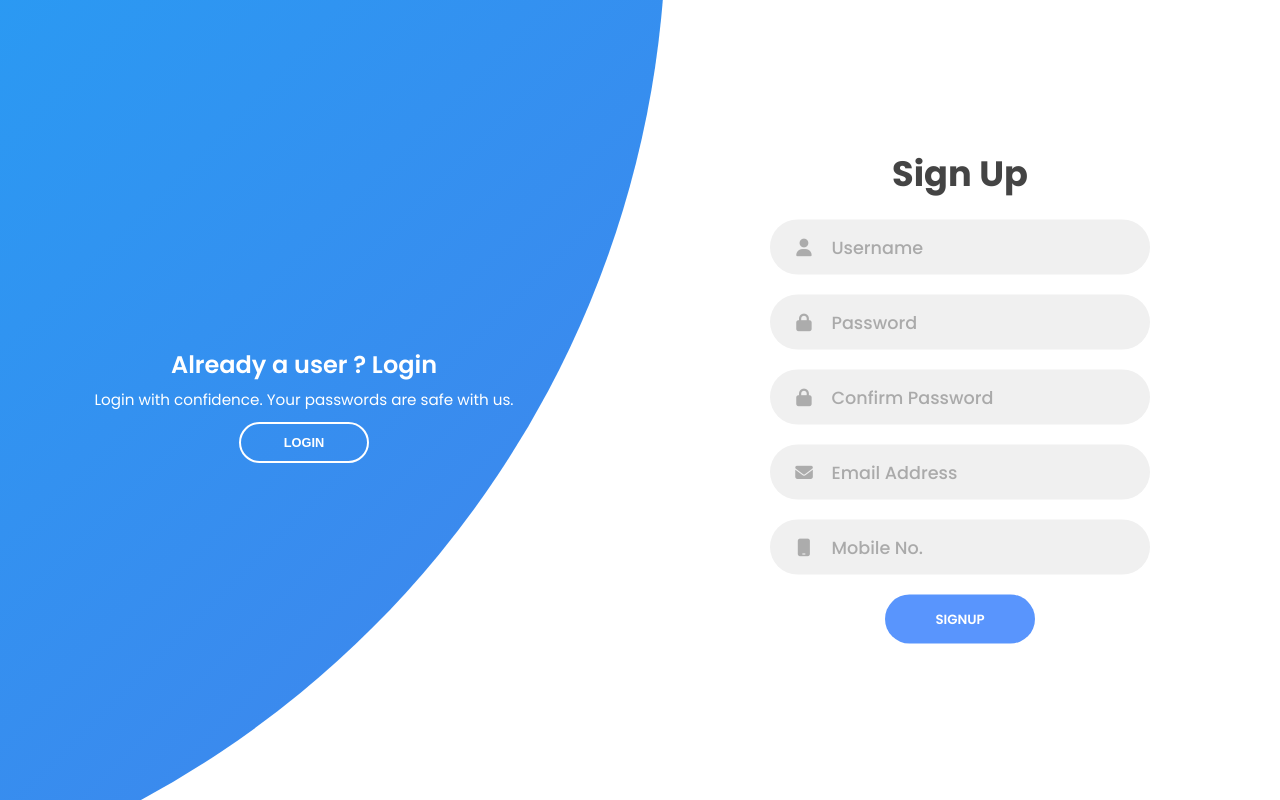
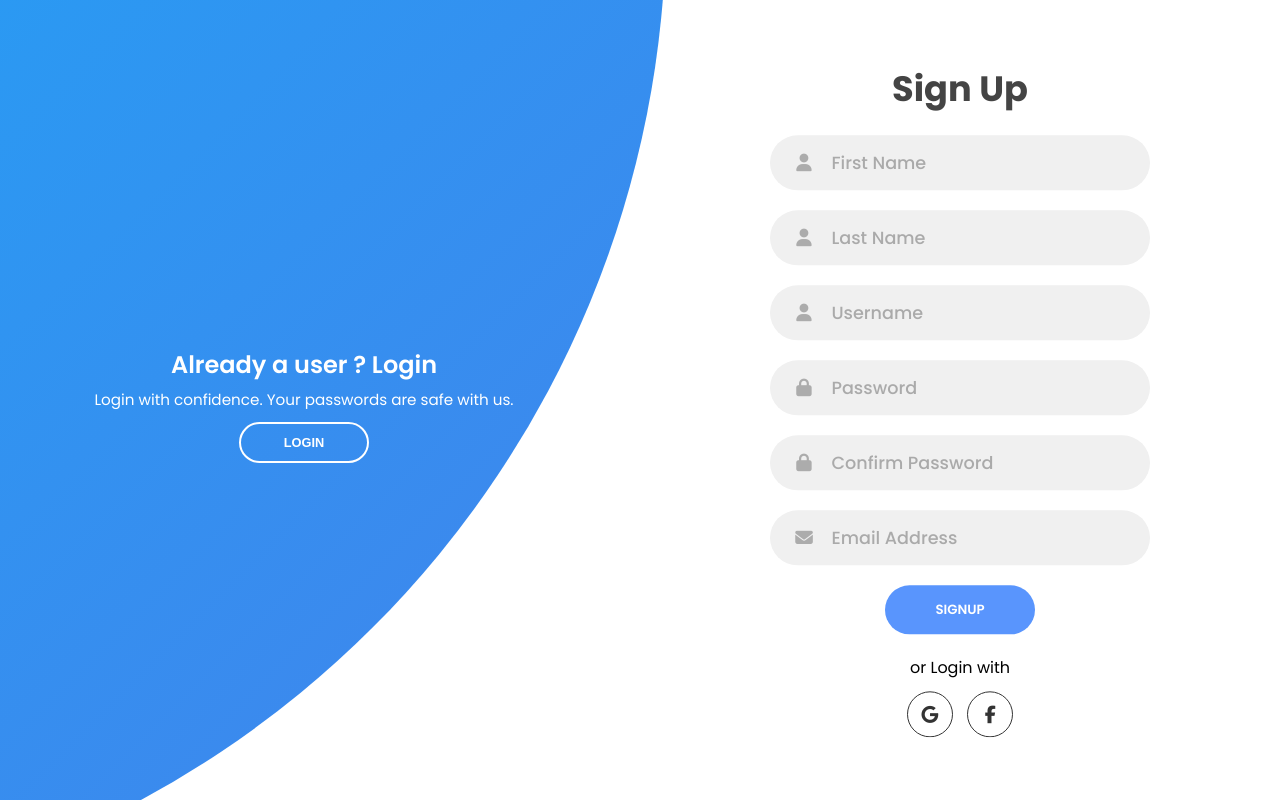
Before and after one commit to TanishqSwami03/T-Passwords, a Django app: page /signup/ in a window 1280 px wide. Run offline with Django 4.2, Linux system fonts and the light colour scheme; some libraries are stand-ins or nearby versions.

Commit message:
Login/Signup with google added

```diff
--- a/Tpass/Tpass/urls.py
+++ b/Tpass/Tpass/urls.py
@@ -19,5 +19,6 @@ from django.urls import path, include
 
 urlpatterns = [
     path('admin/', admin.site.urls),
-    path('', include('base.urls'))
+    path('', include('base.urls')),
+    path('accounts/', include("allauth.urls")),
 ]
--- a/Tpass/base/forms.py
+++ b/Tpass/base/forms.py
@@ -5,10 +5,11 @@ from django import forms
 # sign-up form
 class SignUpForm(UserCreationForm):
     email = forms.EmailField(label="", widget = forms.TextInput(attrs={'class':'form-control', 'placeholder':'Email Address'}))
-    mobile = forms.CharField(label="", widget = forms.TextInput(attrs={'class':'form-control','placeholder':'Mobile No.'}))
+    first_name = forms.EmailField(label="", widget = forms.TextInput(attrs={'class':'form-control', 'placeholder':'First Name'}))
+    last_name = forms.EmailField(label="", widget = forms.TextInput(attrs={'class':'form-control', 'placeholder':'Last Name'}))
     class Meta:
         model = User
-        fields = ['username', 'password1', 'password2', 'email', 'mobile' ]
+        fields = ['username', 'password1', 'password2', 'email', 'first_name', 'last_name' ]
 
     def __init__(self, *args, **kwargs):
         super(SignUpForm, self).__init__(*args, **kwargs)
--- a/Tpass/base/templates/signup.html
+++ b/Tpass/base/templates/signup.html
@@ -1,3 +1,5 @@
+{% load socialaccount %}
+
 <!DOCTYPE html>
 <html lang="en">
 
@@ -7,6 +9,7 @@
     <link rel="shortcut icon" href="/static/logo/fav_logo.png" type="image/x-icon">
     <script src="https://kit.fontawesome.com/64d58efce2.js" crossorigin="anonymous"></script>
     <link rel="stylesheet" href="/static/css/login.css" />
+    <!-- <link href="/static/css/bootstrap.min.css" rel="stylesheet" /> -->
     <title>T Passwords</title>
 </head>
 
@@ -17,6 +20,16 @@
                 <form action="#" method="POST" class="sign-in-form">
                     <h2 class="title">Sign Up</h2>
                     {% csrf_token %}
+                    <div class="input-field">
+                        <i class="fas fa-user"></i>
+                        {{ form.first_name }}
+                        <!-- <input type="text" name="first_name" placeholder="First Name" /> -->
+                    </div>
+                    <div class="input-field">
+                        <i class="fas fa-user"></i>
+                        {{ form.last_name }}
+                        <!-- <input type="text" name="last_name" placeholder="Last Name" /> -->
+                    </div>
                     <div class="input-field">
                         <i class="fas fa-user"></i>
                         {{ form.username }}
@@ -37,24 +50,16 @@
                         {{ form.email }}
                         <!-- <input type="email" name="email" placeholder="Email" /> -->
                     </div>
-                    <div class="input-field">
-                        <i class="fas fa-mobile"></i>
-                        {{ form.mobile }}
-                        <!-- <input type="text" name="mobile" placeholder="Mobile No." /> -->
-                    </div>
                     <input type="submit" value="Signup" class="btn solid" />
-                    <!-- <p class="social-text">or Login with</p>
+                    <p class="social-text">or Login with</p>
                     <div class="social-media">
-            <a href="#" class="social-icon">
+                        <a href="{% provider_login_url 'google' %}" class="social-icon">
                             <i class="fab fa-google"></i>
                         </a>
                         <a href="#" class="social-icon">
                             <i class="fab fa-facebook-f"></i>
                         </a>
-            <a href="#" class="social-icon">
-              <i class="fab fa-twitter"></i>
-            </a>
-          </div> -->
+                    </div>
                 </form>
             </div>
         </div>
@@ -76,8 +81,8 @@
                 </div>
                 {% if form.errors %}
 
-                <div class="alert alert-warning alert-dismissible fade show" role="alert">
-                    Your form has some errors.
+                <div class="alert alert-warning alert-dismissible fade show content" role="alert">
+                    <h2>Some error occured.</h2>
                     {% for field in form %}
                     {% if field.errors %}
                     {{field.errors}}
@@ -89,7 +94,7 @@
                 <!-- <img src="/static/images/icon/app/1.png" height="400px" class="image" alt="" /> -->
             </div>
         </div>
-    </div>
+        <!-- </div> -->
 
         <!-- <script src="/static/js/login_app.js"></script> -->
 </body>
--- a/Tpass/base/urls.py
+++ b/Tpass/base/urls.py
@@ -1,4 +1,4 @@
-from django.urls import path
+from django.urls import path, include
 from . import views
 
 urlpatterns = [
--- a/Tpass/base/views.py
+++ b/Tpass/base/views.py
@@ -47,7 +47,7 @@ def signup_user(request):
 def logout_user(request):
     logout(request)
     # messages.success(request, "You have logged out successfully !")
-    return redirect('home')
+    return redirect('login_user')
 
 
 def dashboard(request):
--- /dev/null
+++ b/social_login/client_secret_974628667892-sv7tkohgq23du16opjkrbv17o2h4j7ln.apps.googleusercontent.com.json
@@ -0,0 +1 @@
+{"web":{"client_id":"974628667892-sv7tkohgq23du16opjkrbv17o2h4j7ln.apps.googleusercontent.com","project_id":"gmail-api-393810","auth_uri":"https://accounts.google.com/o/oauth2/auth","token_uri":"https://oauth2.googleapis.com/token","auth_provider_x509_cert_url":"https://www.googleapis.com/oauth2/v1/certs","client_secret":"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","redirect_uris":["http://127.0.0.1:8000/accounts/google/login/callback/"]}}
```
Also changed, not shown: Tpass/Tpass/settings.py (+34 -0 lines), Tpass/base/templates/login.html (+5 -6 lines). Lines whose indentation alone changed are shown as unchanged.
